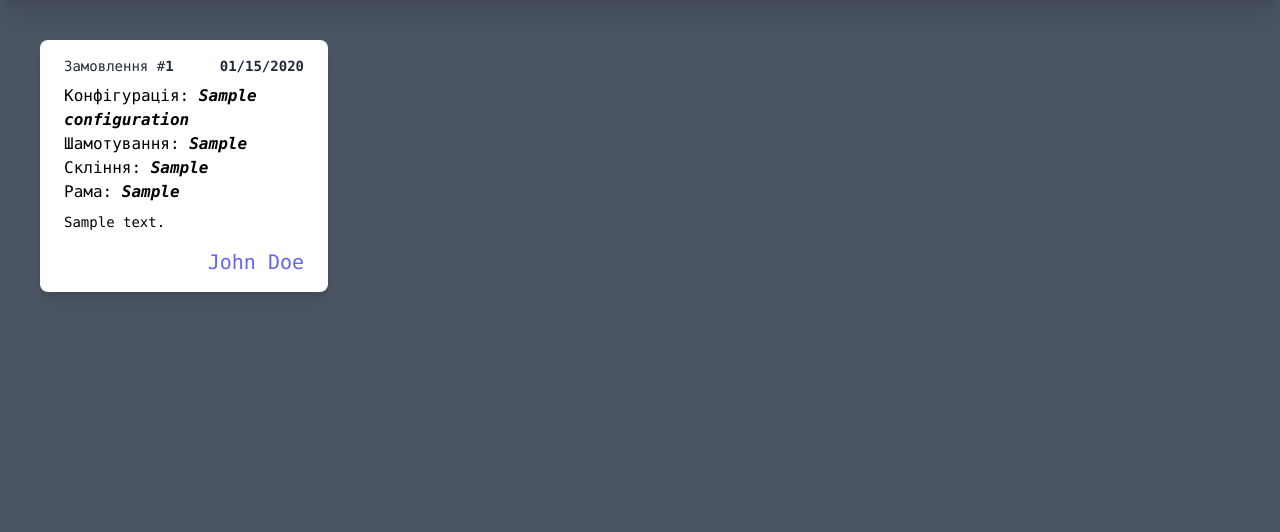
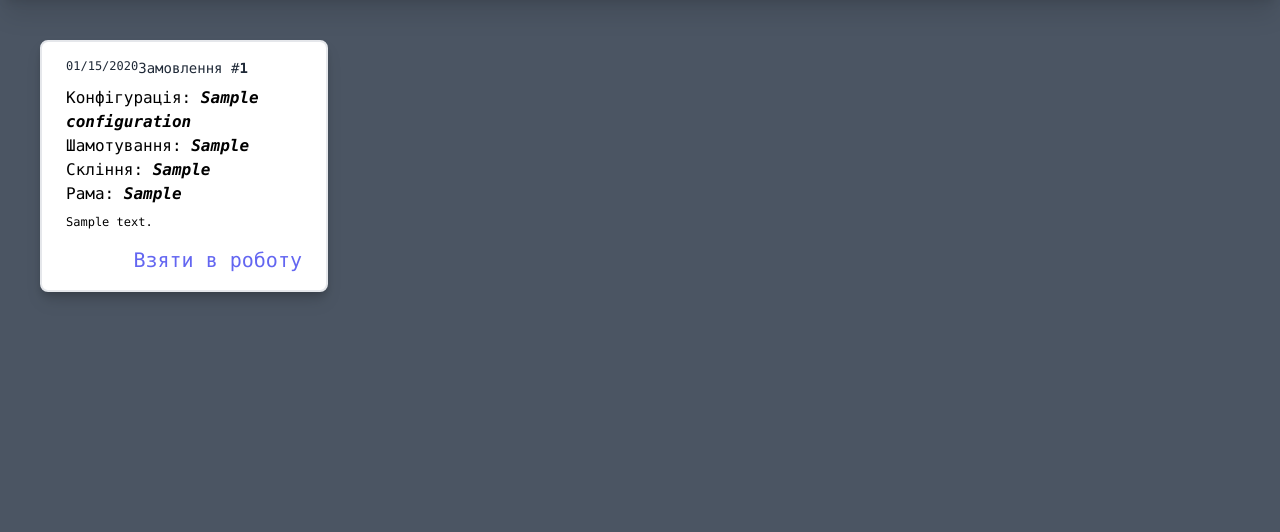
Before and after one commit to liubomyrgavryliv/gns-manufacturing, a Django app: template src/apps/workflow/templates/workflow/dfx_log_list.html in a window 1280 px wide. Shown: the part 40-572 px from the top of the page. Run offline with Django 4.2, Linux system fonts and the light colour scheme; the template is opened without the code that fills it: most values are stand-ins (such as "Sample title", 1, 10 or a date in 2020); some libraries are stand-ins or nearby versions.

Commit message:
added base card logs

```diff
--- a/src/apps/workflow/templates/base.html
+++ b/src/apps/workflow/templates/base.html
@@ -1,4 +1,4 @@
-{% load static %}
+
 <!DOCTYPE html>
 <html lang="en">
     <head>
@@ -7,7 +7,10 @@
         <meta charset="UTF-8">
 		<meta name="viewport" content="width=device-width, initial-scale=1.0">
 		<meta http-equiv="X-UA-Compatible" content="ie=edge">
+        {% load static %}
         <script src="https://cdn.tailwindcss.com"></script>
+        <link rel="stylesheet" href="//cdn.jsdelivr.net/npm/@mdi/font@6.5.95/css/materialdesignicons.min.css">
+        <script src="https://unpkg.com/htmx.org@1.7.0" integrity="sha384-EzBXYPt0/T6gxNp0nuPtLkmRpmDBbjg6WmCUZRLXBBwYYmwAUxzlSGej0ARHX0Bo" crossorigin="anonymous" defer></script>
     </head>
 
     <body class="bg-gray-600 font-mono leading-normal tracking-normal">
@@ -32,5 +35,11 @@
                 </div>
             </footer>
         </div>
+
+        <script>
+            document.body.addEventListener('htmx:configRequest', (event) => {
+              event.detail.headers['X-CSRFToken'] = '{{ csrf_token }}';
+            })
+        </script>
     </body>
 </html>
--- a/src/apps/workflow/templates/workflow/dfx_log_list.html
+++ b/src/apps/workflow/templates/workflow/dfx_log_list.html
@@ -1,23 +1,40 @@
 {% extends "base.html" %}
 
 {% block content %}
-    <div class="grid grid-cols-1 sm:grid-cols-2 md:grid-cols-4 gap-2 md:gap-4 justify-center px-10 md:px-10 mt-10">
+    <div class="grid grid-cols-1 sm:grid-cols-2 md:grid-cols-3 lg:grid-cols-4 gap-2 md:gap-4 justify-center px-10 md:px-10 mt-10">
         {% for log in logs %}
-            <div class="py-4 px-4 md:px-6 bg-white shadow-lg rounded-lg">
+            <!-- {% include "workflow/log.html" %} -->
+            <div class="drop-shadow-lg py-4 px-4 md:px-6 border-2 bg-white shadow-lg rounded-lg">
+
+                <h2 class="float-left text-gray-800 text-xs mb-2"><span class="font-regular">{{ log.start_date|date:"SHORT_DATE_FORMAT" }}</span></h2>
+
+                {% if log.dfx_logs.last %}
+                    <div class="flex flex-row justify-end mb-2 px-2">
+                        {% if log.dfx_logs.last.status.id == 2 %}
+                            <span class="mdi text-md sm:text-lg md:text-2xl mdi-alert-circle text-red-700"></span>
+                        {% endif %}
+                        {% if log.dfx_logs.last.stage.id == 1 %}
+                            <span class="mdi text-md sm:text-lg md:text-2xl mdi-check-circle text-green-700"></span>
+                        {% else %}
+                            <span class="mdi text-md sm:text-lg md:text-2xl mdi-progress-check text-blue-700"></span>
+                        {% endif %}
+                    </div>
+                {% endif %}
                 <div class="flex justify-between">
-                    <h2 class="text-gray-800 text-sm lg:text-md font-regular">Замовлення #<span class="font-bold">{{ log.id }}</span></h2>
-                    <h2 class="text-gray-800 text-sm lg:text-md font-regular"><span class="font-bold">{{ log.start_date|date:"SHORT_DATE_FORMAT" }}</span></h2>
+                    <h2 class="text-gray-800 text-xs md:text-sm lg:text-md font-regular">Замовлення #<span class="font-bold">{{ log.id }}</span></h2>
+                    <!-- <h2 class="text-gray-800 text-xs font-regular"><span class="font-semibold">{{ log.start_date|date:"SHORT_DATE_FORMAT" }}</span></h2> -->
                 </div>
-                <div class="flex flex-col mt-2">
-                    <p class="text-sm lg:text-base">Конфігурація: <span class="italic font-semibold">{{ log.configuration }}</span></p>
-                    <p class="text-sm lg:text-base">Шамотування:  <span class="italic font-semibold">{{ log.fireclay_type }}</span></p>
-                    <p class="text-sm lg:text-base">Скління:  <span class="italic font-semibold">{{ log.glazing_type }}</span></p>
-                    <p class="text-sm lg:text-base">Рама:  <span class="italic font-semibold">{{ log.frame_type }}</span></p>
+                <ul class="flex flex-col mt-2 text-sm lg:text-base">
+                    <li>Конфігурація: <span class="italic font-semibold">{{ log.configuration }}</span></li>
+                    <li>Шамотування:  <span class="italic font-semibold">{{ log.fireclay_type }}</span></li>
+                    <li>Скління:  <span class="italic font-semibold">{{ log.glazing_type }}</span></li>
+                    <li>Рама:  <span class="italic font-semibold">{{ log.frame_type }}</span></li>
 
-                    <p class="text-xs lg:text-sm mt-2">{{ log.note }}</p>
-                </div>
+                    <li class="text-xs mt-2">{{ log.note }}</li>
+                </ul>
+
                 <div class="flex justify-end mt-4">
-                    <a href="#" class="text-xl font-medium text-indigo-500">John Doe</a>
+                    <a href="#" class="text-xl font-medium text-indigo-500">Взяти в роботу</a>
                 </div>
             </div>
         {% endfor %}
--- /dev/null
+++ b/src/apps/workflow/templates/workflow/log.html
@@ -0,0 +1,18 @@
+<div class="drop-shadow-lg py-4 px-4 md:px-6 bg-white shadow-lg rounded-lg">
+    <div class="flex justify-between">
+        <h2 class="text-gray-800 text-sm lg:text-md font-regular">Замовлення #<span class="font-bold">{{ log.id }}</span></h2>
+        <h2 class="text-gray-800 text-sm lg:text-md font-regular"><span class="font-bold">{{ log.start_date|date:"SHORT_DATE_FORMAT" }}</span></h2>
+    </div>
+    <div class="flex flex-col mt-2">
+        <p class="text-sm lg:text-base">Конфігурація: <span class="italic font-semibold">{{ log.configuration }}</span></p>
+        <p class="text-sm lg:text-base">Шамотування:  <span class="italic font-semibold">{{ log.fireclay_type }}</span></p>
+        <p class="text-sm lg:text-base">Скління:  <span class="italic font-semibold">{{ log.glazing_type }}</span></p>
+        <p class="text-sm lg:text-base">Рама:  <span class="italic font-semibold">{{ log.frame_type }}</span></p>
+
+        <p class="text-xs mt-2">{{ log.note }}</p>
+    </div>
+
+    <div class="flex justify-end mt-4">
+        <a href="#" class="text-xl font-medium text-indigo-500">John Doe</a>
+    </div>
+</div>
--- a/src/settings/base.py
+++ b/src/settings/base.py
@@ -151,7 +151,11 @@ USE_TZ = True
 # Static files (CSS, JavaScript, Images)
 # https://docs.djangoproject.com/en/4.0/howto/static-files/
 
+STATIC_ROOT = os.environ.get('DJANGO_STATIC_ROOT', default='/app/static')
+MEDIA_ROOT = os.environ.get('DJANGO_MEDIA_ROOT', default='app/media')
+
 STATIC_URL = 'static/'
+MEDIA_URL = '/media/'
 
 # Default primary key field type
 # https://docs.djangoproject.com/en/4.0/ref/settings/#default-auto-field
```
Also changed, not shown: src/apps/workflow/models/core.py (+11 -11 lines), src/apps/workflow/views.py (+10 -1 lines).
